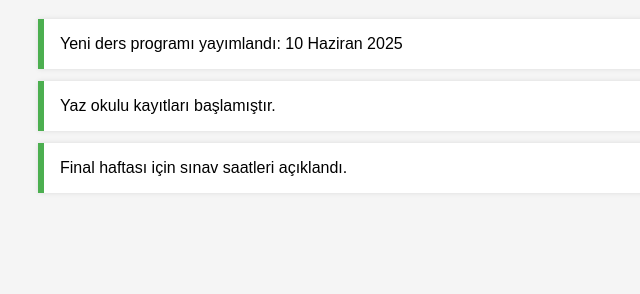
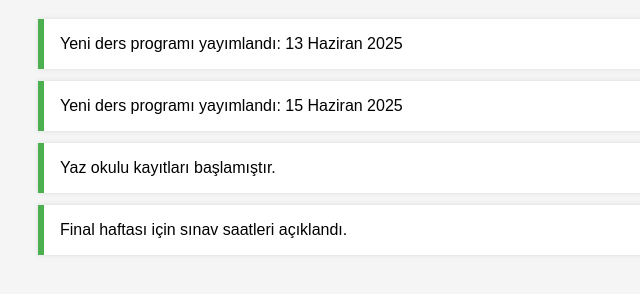
Before and after one commit to Taiyoko-sen/Test, a plain HTML site: page index.html in a window 1280 px wide. Shown: the part 100-394 px from the top of the page, without its empty margins (0-640 px from the left). Drawn offline with Linux system fonts and the light colour scheme.

Commit message:
Update index.html

```diff
--- a/index.html
+++ b/index.html
@@ -22,7 +22,11 @@
   <h1>📢 Duyurular</h1>
 
   <div class="duyuru">
-    Yeni ders programı yayımlandı: 10 Haziran 2025
+    Yeni ders programı yayımlandı: 13 Haziran 2025
+  </div>
+
+    <div class="duyuru">
+    Yeni ders programı yayımlandı: 15 Haziran 2025
   </div>
 
   <div class="duyuru">
```
